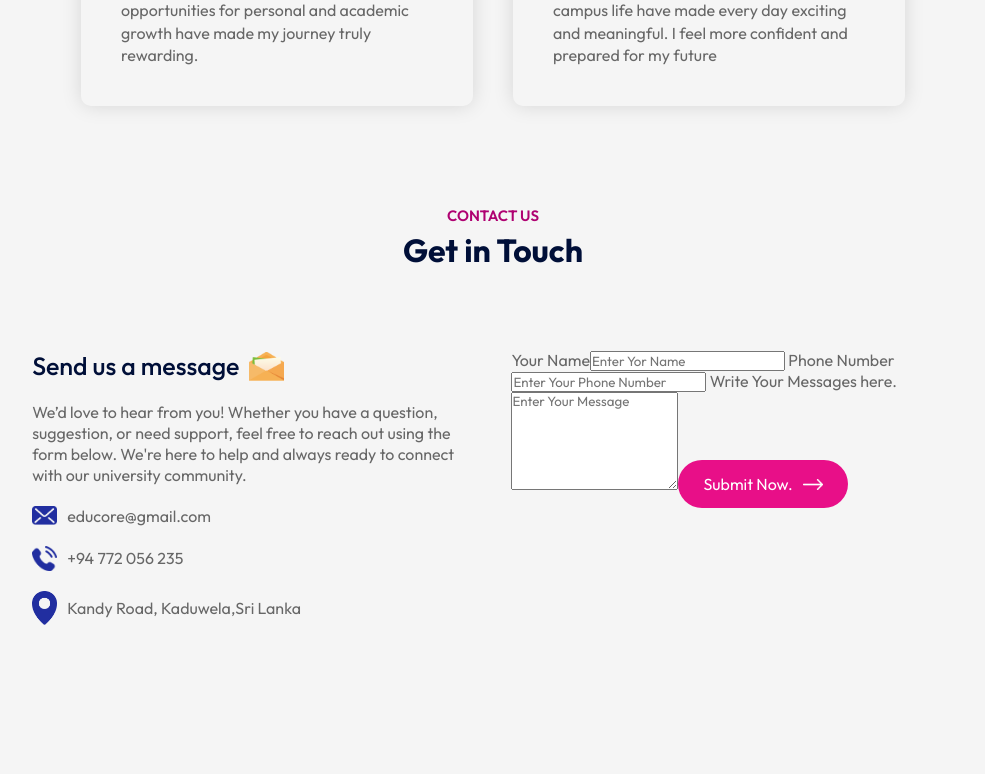
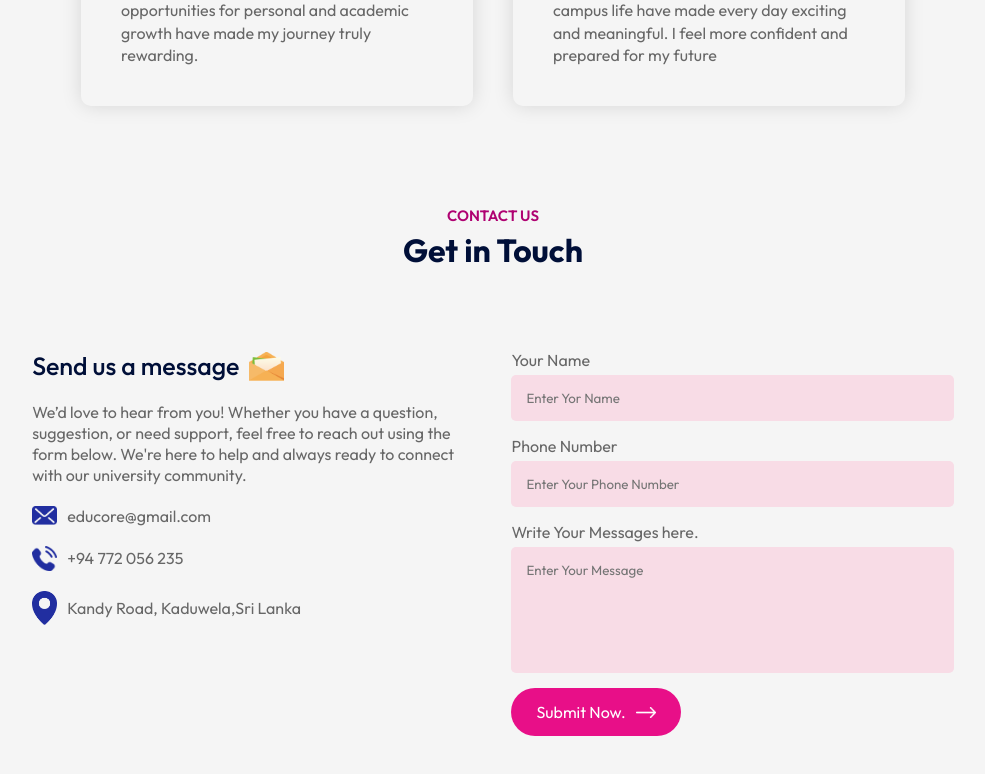
Before and after one commit to sewminiJayawardhana/EduCore, a React (Vite) app: page / in a window 1280 px wide. Shown: the part 2794-3568 px from the top of the page, without its empty margins (147-1132 px from the left). Before the commit the page ends 3519 px from the top, so only its background shows below. Built offline with nearby package versions, Linux system fonts and the light colour scheme.

Commit message:
`Added styles for contact form input and textarea fields`

```diff
--- a/src/Components/Contact/Contact.css
+++ b/src/Components/Contact/Contact.css
@@ -35,3 +35,15 @@
     width: 25px;
     margin-right: 10px;
 }
+.contact form input,.contact form textarea{
+    display: block;
+    width: 100%;
+    background: #f8dce6;
+    padding: 15px;
+    border: 0;
+    outline: 0;
+    border-radius: 5px;
+    margin-bottom: 15px;
+    margin-top: 5px;
+    resize: none;
+}
```
